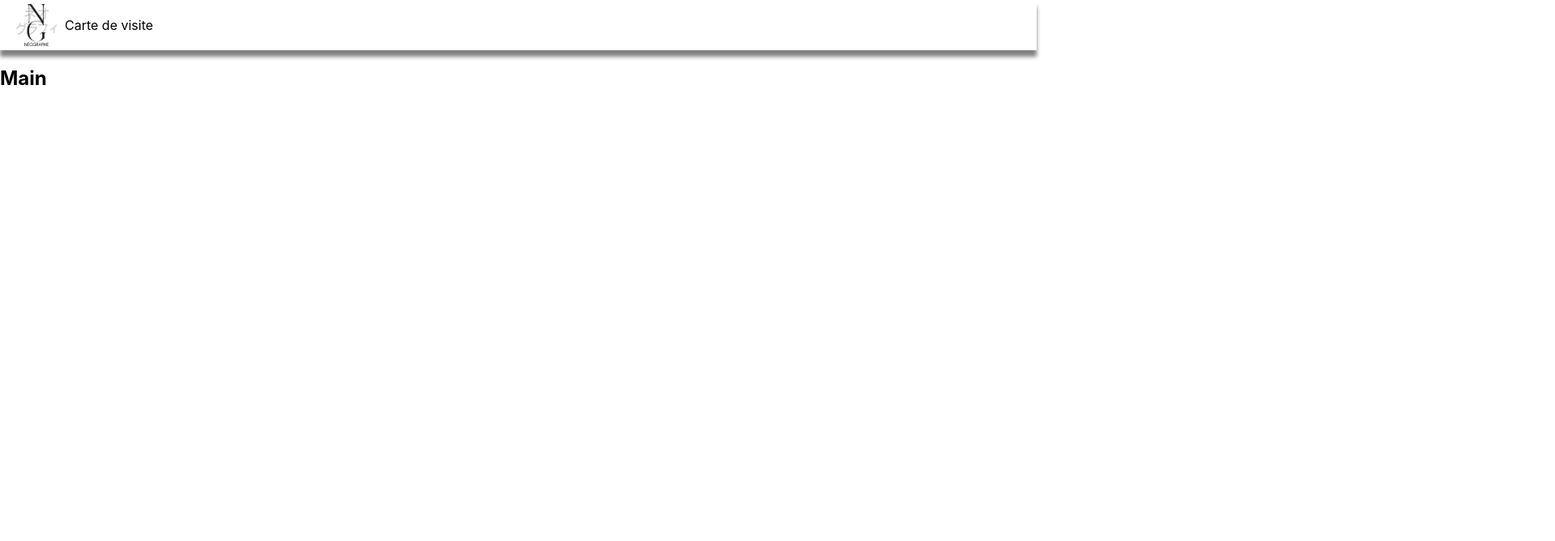
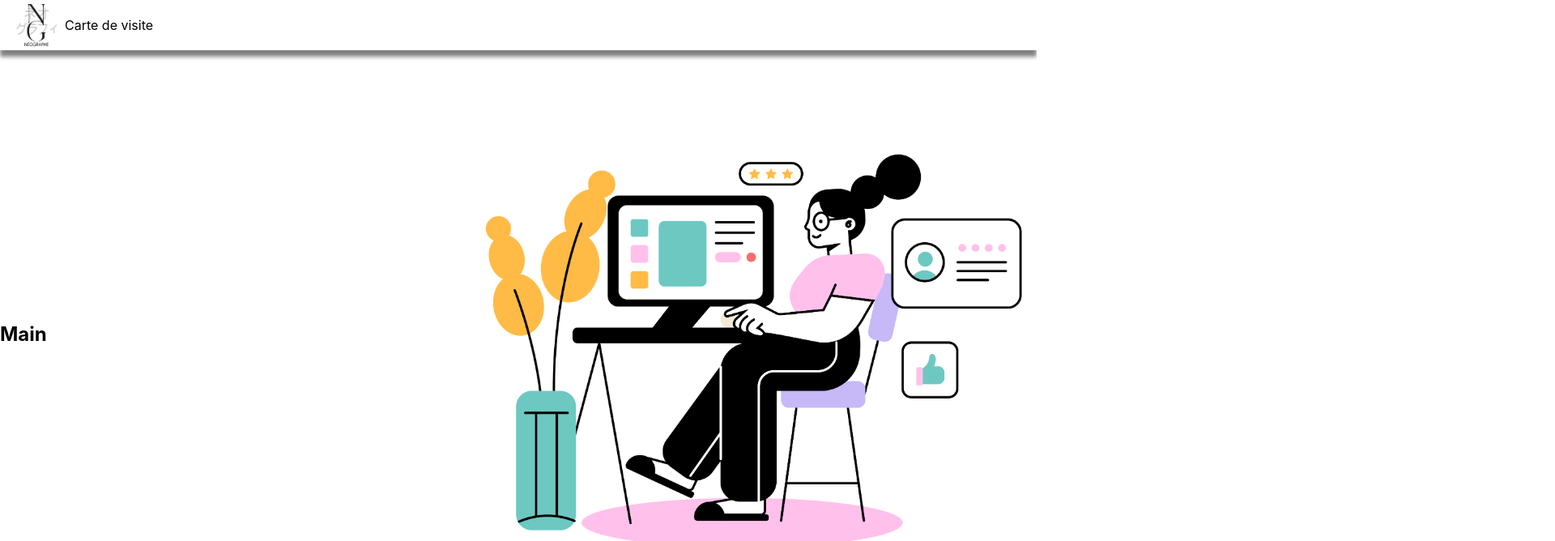
Before and after one commit to Ludoc0de/reactproject2, a React (Create React App) app in the folder reactproject2/: page / in a window 1280 px wide. Shown: the top 668 px of the page at 81% size, 1920 px wide, since content can reach past the window. Built offline with nearby package versions, Linux system fonts and the light colour scheme.

Commit message:
style main

```diff
--- a/reactproject2/src/style.css
+++ b/reactproject2/src/style.css
@@ -8,3 +8,14 @@ nav {
   max-width: 50px;
   padding-right: 10px;
 }
+
+section {
+  display: flex;
+  align-items: center;
+  justify-content: space-between;
+}
+
+section > img {
+  max-width: 700px;
+
+}
```
